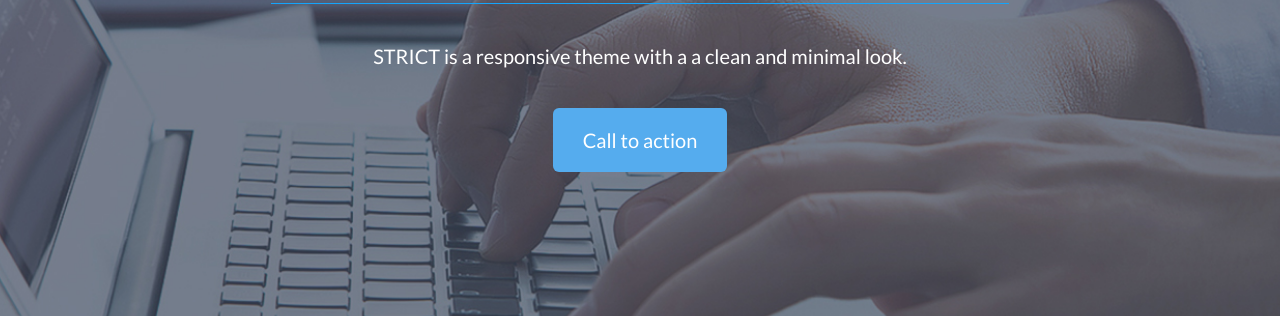
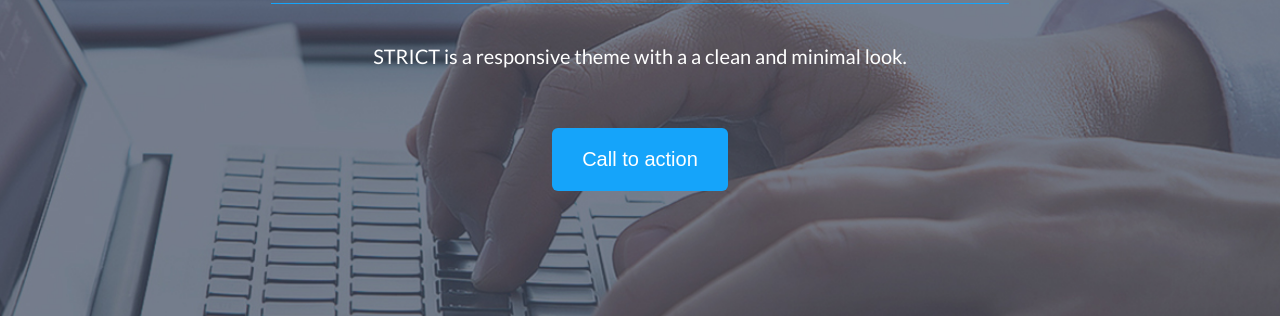
Before and after one commit to SirnikVladik/No-name, a plain HTML site: page index.html in a window 1280 px wide. Shown: the part 484-800 px from the top of the page. Drawn offline with Linux system fonts and the light colour scheme.

Commit message:
Change link to button

```diff
--- a/index.html
+++ b/index.html
@@ -27,7 +27,7 @@
                     <hr class="line">
                     <p class="text">STRICT is a responsive theme with a a clean and minimal look.</p>
                     <div>
-                        <a class="callToAction" href="#">Call</a>
+                        <button class="callToAction">Call</button>
                     </div>
             </div>
             <div class="down">
--- a/styles/style.css
+++ b/styles/style.css
@@ -79,17 +79,17 @@ header {
 
 .callToAction {
     padding: 20px 30px;
-    height: 60px;
     font-size: 125%;
     color: #fff;
     background-color: #15a4fa;
     border-radius: 6px;
     vertical-align: middle;
-    text-decoration: none;
     text-align: center;
+    border: 0px;
+    cursor: pointer;
 }
 
-.callToAction {
+.callToAction:hover {
     background-color: #55acee;
 }
 
```
